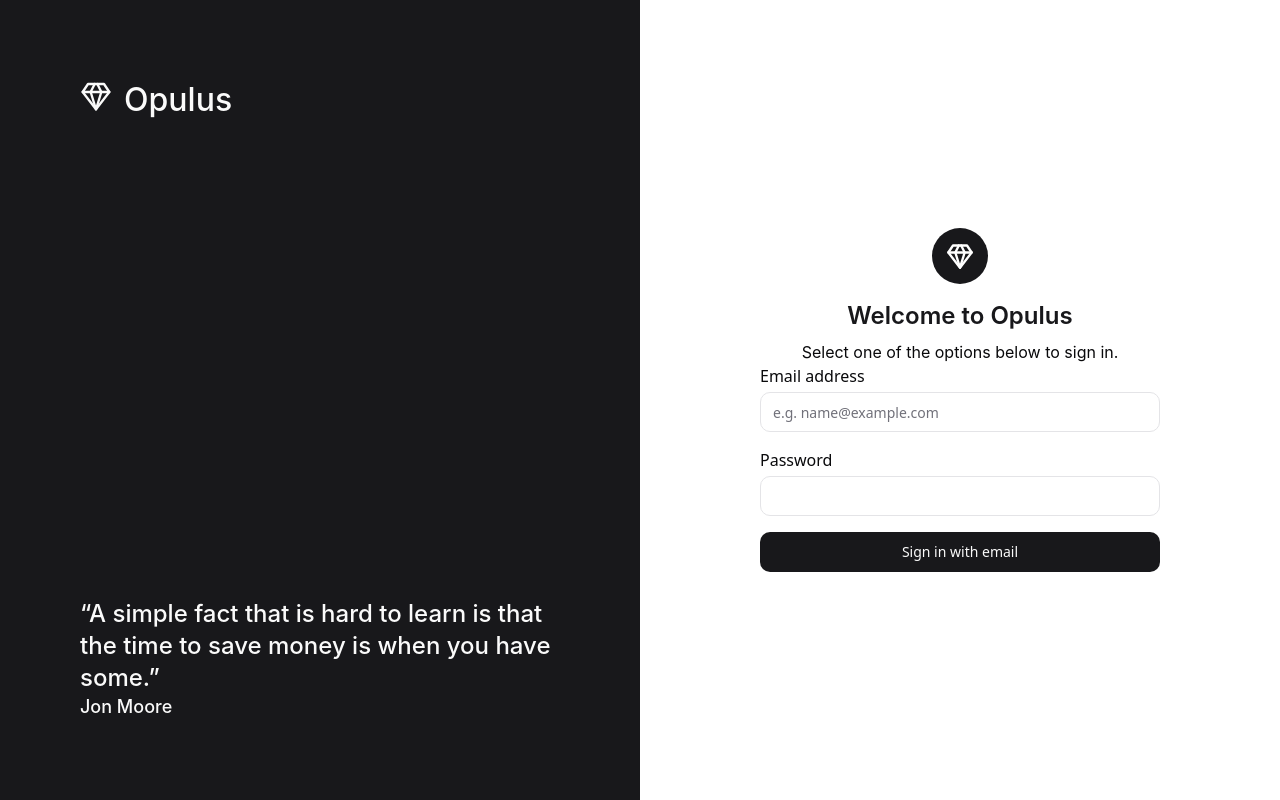
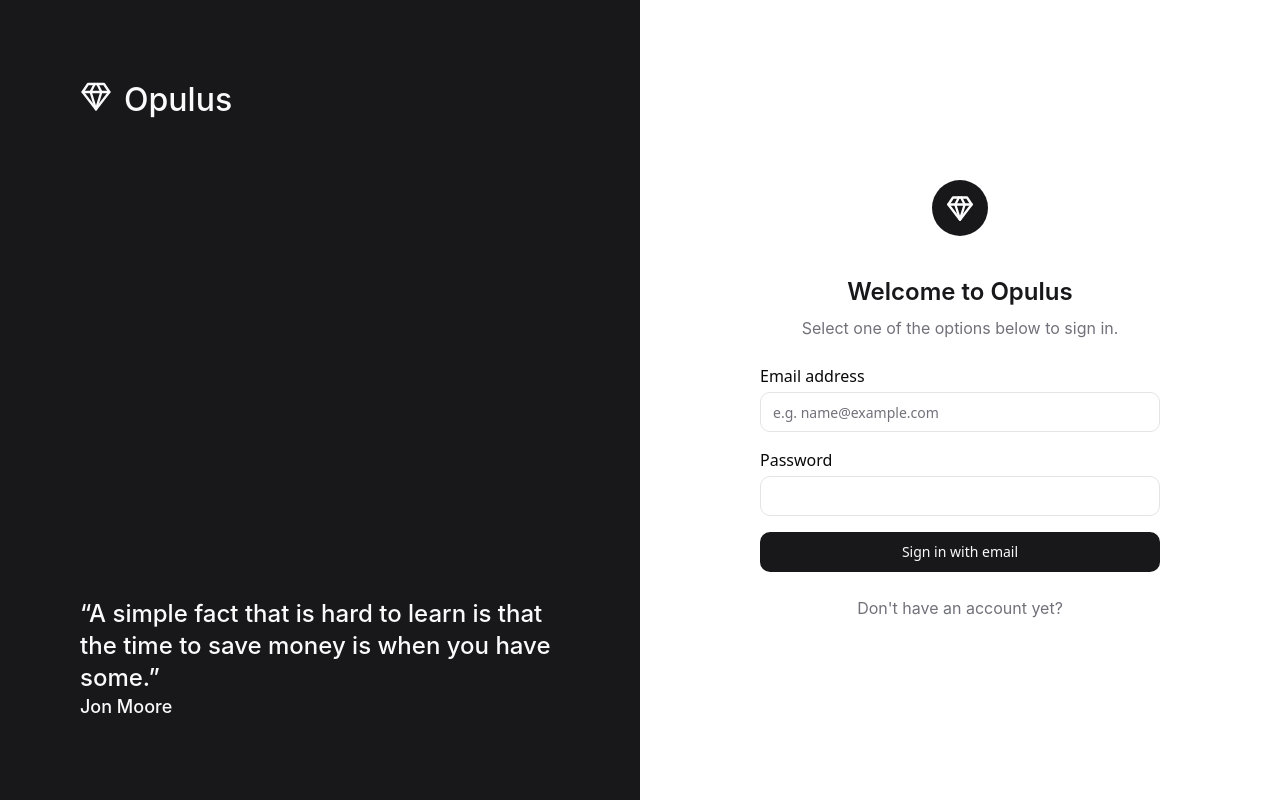
Before and after one commit to OpulusProject/opulus-frontend, a React (Vite) app: page /login in a window 1280 px wide. Built offline with nearby package versions, Linux system fonts and the light colour scheme; what @visx/mock-data would draw is missing.

Commit message:
some more login page changes

```diff
--- a/src/pages/Login/Login.module.scss
+++ b/src/pages/Login/Login.module.scss
@@ -1,5 +1,8 @@
 .loginContainer {
+  display: flex;
+  flex-direction: column;
   width: 400px;
+  gap: 24px;
 }
 
 .icon {
@@ -12,17 +15,23 @@
   border-radius: 50px;
 }
 
-.header {
+.text {
+  color: hsl(var(--primary));
+}
+
+.caption {
+  color: hsl(var(--muted-foreground));
+}
+
+.body {
   display: flex;
   flex-direction: column;
   text-align: center;
   gap: 8px;
+}
 
-  &Text {
-    color: hsl(var(--primary));
-  }
-
-  &Caption {
-    // color: hsl(var(--background)); not the right color
-  }
+.footer {
+  display: flex;
+  flex-direction: row;
+  margin: auto;
 }
--- a/src/pages/Login/Login.tsx
+++ b/src/pages/Login/Login.tsx
@@ -42,14 +42,11 @@
         <div className={styles.icon}>
           <Gem size={28} />
         </div>
-        <div className={styles.header}>
-          <Typography variant="extra-large-600" className={styles.headerText}>
+        <div className={styles.body}>
+          <Typography variant="extra-large-600" className={styles.text}>
             Welcome to Opulus
           </Typography>
-          <Typography
-            variant="small-medium-400"
-            className={styles.headerCaption}
-          >
+          <Typography variant="small-medium-400" className={styles.caption}>
             Select one of the options below to sign in.
           </Typography>
         </div>
@@ -96,6 +93,11 @@
             </Button>
           </form>
         </Form>
+        <div className={styles.footer}>
+          <Typography variant="small-medium-400" className={styles.caption}>
+            Don't have an account yet?
+          </Typography>
+        </div>
       </div>
     </AuthLayout>
   );
```
